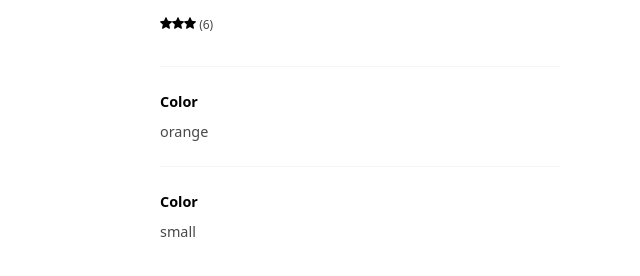
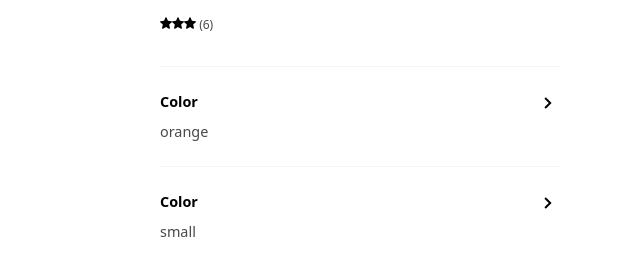
Before and after one commit to hrr48-BlueJayWay/product-options, a React app: page / in a window 1280 px wide. Shown: the part 142-418 px from the top of the page, without its empty margins (640-1280 px from the left). Built offline with nearby package versions, Linux system fonts and the light colour scheme; the HTML template or start-up script is replaced by a standard one.

Commit message:
add flex, arrow, and child style on parent hover

```diff
--- a/client/src/components/VarianceOverview.jsx
+++ b/client/src/components/VarianceOverview.jsx
@@ -1,11 +1,20 @@
 import React, { useState } from 'react';
 import styled from 'styled-components';
 
-const Title = styled.div`
+const FlexContainer = styled.div`
   border-top: 1px solid #f5f5f5;
   padding-top: 1.5rem;
+  display: flex;
+  justify-content: space-between;
+  cursor: pointer;
+`;
+
+const Title = styled.div`
   font-weight: 700;
   font-size: 0.9rem;
+  ${FlexContainer}:hover & {
+    text-decoration: underline;
+  }
 `;
 
 const SelectedOption = styled.div`
@@ -15,15 +24,30 @@ const SelectedOption = styled.div`
   margin-bottom: 1.5rem;
 `;
 
+const Icon = styled.svg`
+  flex: none;
+  transition: fill 0.25s;
+  width: 1.5rem;
+  height: 1.5rem;
+`;
+
+const Arrow =
+  <Icon viewBox="0 0 24 24">
+    <path fillRule="evenodd" clipRule="evenodd" d="M15.5996 11.9999L9.81456 17.7857L8.40026 16.3716L12.7714 11.9999L8.40026 7.62823L9.81457 6.21411L15.5996 11.9999Z"></path>
+  </Icon>;
+
 const VarianceOverview = (props) => {
   console.log(props);
   const [currentOption, setCurrentOption] = useState(props.options[0])
 
   return (
-    <div>
-      <Title>Color</Title>
-      <SelectedOption>{currentOption}</SelectedOption>
-    </div>
+    <FlexContainer>
+      <div>
+        <Title>Color</Title>
+        <SelectedOption>{currentOption}</SelectedOption>
+      </div>
+      {Arrow}
+    </FlexContainer>
   );
 };
 
```
